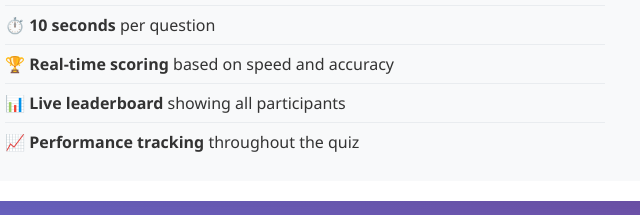
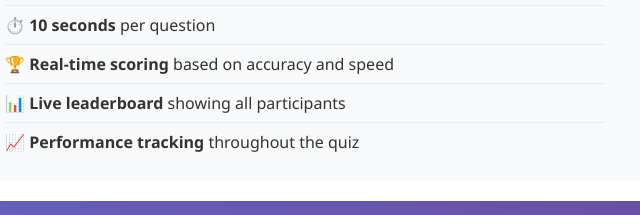
Before and after one commit to Sulaiman-GitHub/quran-quiz-app, a website: page public/index.html in a window 1280 px wide. Shown: the part 430-645 px from the top of the page, 335-975 px from the left. Drawn offline with nearby package versions, Linux system fonts and the light colour scheme.

Commit message:
Update scoring description for quiz information

```diff
--- a/public/index.html
+++ b/public/index.html
@@ -31,7 +31,7 @@
                 <ul>
                     <li>📝 <strong>50 Questions</strong> about the Holy Quran</li>
                     <li>⏱️ <strong>10 seconds</strong> per question</li>
-                    <li>🏆 <strong>Real-time scoring</strong> based on speed and accuracy</li>
+                    <li>🏆 <strong>Real-time scoring</strong> based on accuracy and speed</li>
                     <li>📊 <strong>Live leaderboard</strong> showing all participants</li>
                     <li>📈 <strong>Performance tracking</strong> throughout the quiz</li>
                 </ul>
```
